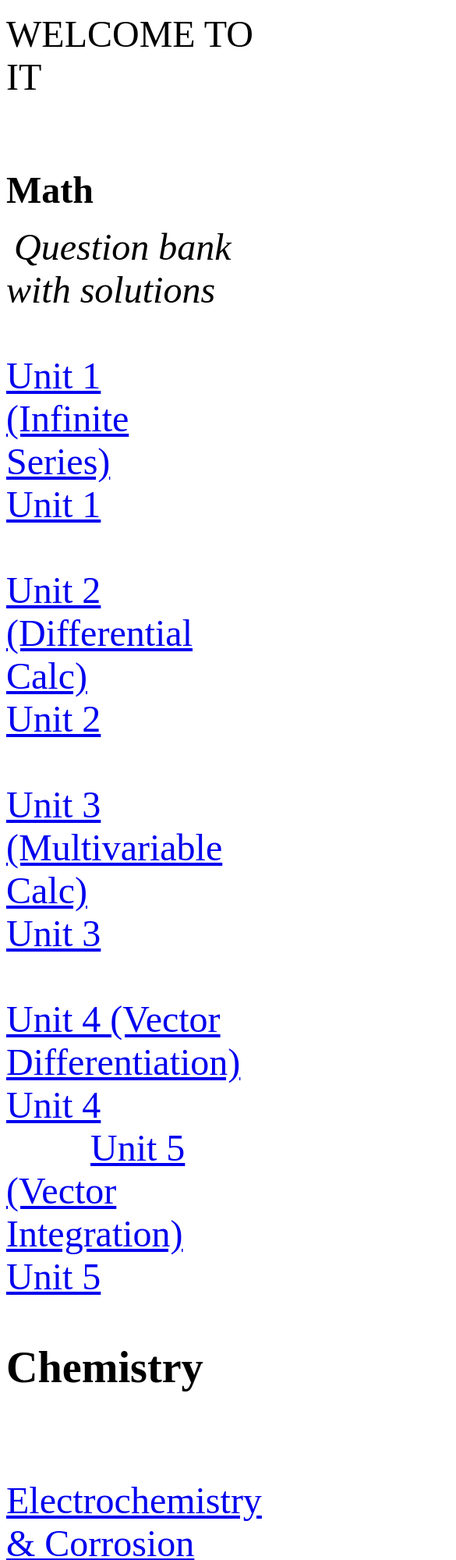
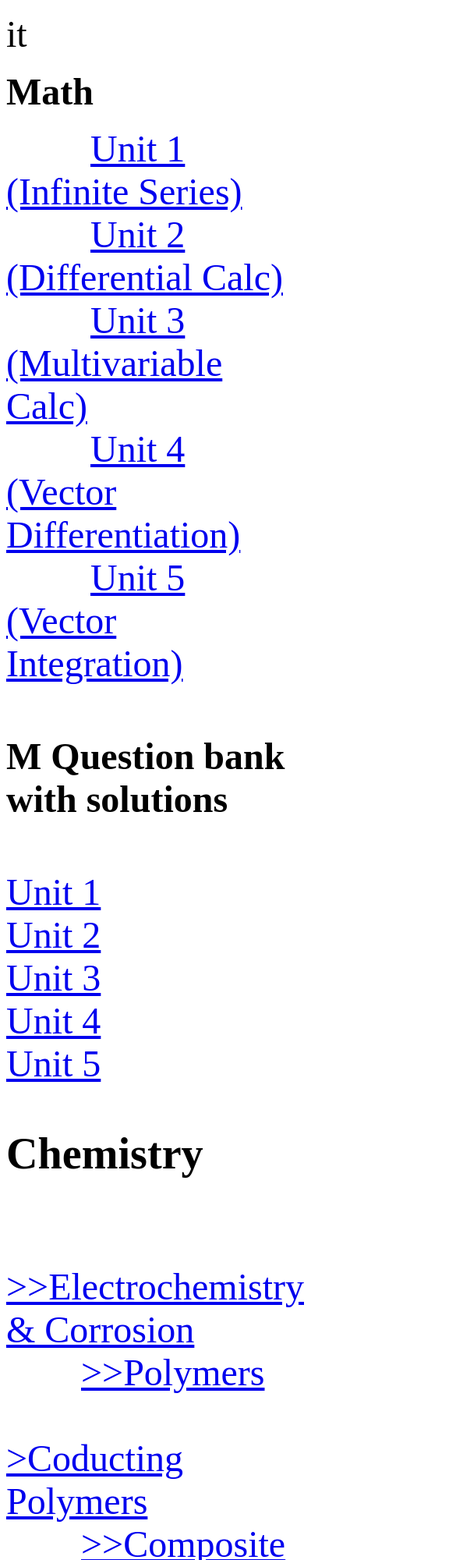
Before and after one commit to spambug/mvsrlib, a plain HTML site: page it.html in a window 390 px wide. Shown: the top 2000 px of the page at 78% size, 585 px wide, since content can reach past the window. Drawn offline with Linux system fonts and the light colour scheme.

Commit message:
phone alignment
last update was having a wrong alignment of the site in mobile so changed to this

```diff
--- a/it.html
+++ b/it.html
@@ -1,47 +1,35 @@
 <!DOCTYPE html>
 <html>
 <body>
-
+  <meta name="viewport" content="width=device-width, initial-scale=1">
 
 <p><font face = "Aeriel" size = "+5" color = "#000000">
-           WELCOME TO IT<br>
-           <br>
-           <h3 style="display:inline-block;margin-right:750px;">Math</h3>
-           <a  style="font-style:italic;margin-left:10px;">Question bank with solutions</a><br>
 
-
-           &ensp;&ensp;&ensp;<a href="https://drive.google.com/file/d/1IoVxhAmotWfBHDMJ4U6cJzZJaMOgIKNw/view?usp=sharing"
-           style="display:inline-block;margin-right:600px;">Unit 1 (Infinite Series)</a>
-           <a href="https://drive.google.com/file/d/1IoVxhAmotWfBHDMJ4U6cJzZJaMOgIKNw/view?usp=sharing" >Unit 1</a> <br>
-
-
-            &ensp; &ensp; &ensp;  <a  href="https://drive.google.com/file/d/1_J_LRdBRP8vSkeVXeQ1SYc3MTNOWaqRe/view?usp=sharing"
-            style="display:inline-block;margin-right:510px;">Unit 2 (Differential Calc)</a>
-            <a href="https://drive.google.com/file/d/14zkhGvbor0dVlreiM4fGXH2RVEbBWHgu/view?usp=share_link" > Unit 2</a><br>
-
-            &ensp; &ensp; &ensp;  <a  href="https://drive.google.com/file/d/1uqvk2tx5_SMbPgLq1XuwzeLSAPzpvyXe/view?usp=sharing"
-            style="display:inline-block;margin-right:470px;">Unit 3 (Multivariable Calc)</a>
-            <a href="https://drive.google.com/file/d/1CK18ODr4HczNqnwe8WGrwws_84TbeSZ9/view?usp=share_link" >Unit 3</a><br>
-
-
-            &ensp; &ensp; &ensp;  <a  href="https://drive.google.com/file/d/13o0rYUPxJ4wd-tA0qd_An8M1FX81QXa9/view?usp=share_link"
-            style="display:inline-block;margin-right:410px;">Unit 4 (Vector Differentiation)</a>
-            <a href="https://drive.google.com/file/d/1np_XEuxq51Vpdpp81gq-l4k_6eqkga_k/view?usp=share_link" > Unit 4</a><br>
+            it
+           <h3 >Math</h3>
 
 
 
-            &ensp; &ensp; &ensp;  <a  href="https://drive.google.com/file/d/1gqVVGADeGT1PfReyNr76zkZs2EOVh0sx/view?usp=share_link"
-            style="display:line-block;margin-right:485px;">Unit 5 (Vector Integration)</a>
+           &ensp; &ensp; &ensp;  <a href="https://drive.google.com/file/d/1IoVxhAmotWfBHDMJ4U6cJzZJaMOgIKNw/view?usp=sharing" >Unit 1 (Infinite Series)</a> <br>
+           &ensp; &ensp; &ensp;  <a  href="https://drive.google.com/file/d/1_J_LRdBRP8vSkeVXeQ1SYc3MTNOWaqRe/view?usp=sharing">Unit 2 (Differential Calc)</a> <br>
+           &ensp; &ensp; &ensp;  <a  href="https://drive.google.com/file/d/1uqvk2tx5_SMbPgLq1XuwzeLSAPzpvyXe/view?usp=sharing">Unit 3 (Multivariable Calc)</a> <br>
+           &ensp; &ensp; &ensp;  <a  href="https://drive.google.com/file/d/13o0rYUPxJ4wd-tA0qd_An8M1FX81QXa9/view?usp=share_link">Unit 4 (Vector Differentiation)</a><br>
+           &ensp; &ensp; &ensp;  <a  href="https://drive.google.com/file/d/1gqVVGADeGT1PfReyNr76zkZs2EOVh0sx/view?usp=share_link">Unit 5 (Vector Integration)</a> <br>
+
+
+            <h4>M Question bank with solutions</h4>
+            <a href="https://drive.google.com/file/d/1IoVxhAmotWfBHDMJ4U6cJzZJaMOgIKNw/view?usp=sharing" >Unit 1</a> <br>
+            <a href="https://drive.google.com/file/d/14zkhGvbor0dVlreiM4fGXH2RVEbBWHgu/view?usp=share_link" > Unit 2</a><br>
+            <a href="https://drive.google.com/file/d/1CK18ODr4HczNqnwe8WGrwws_84TbeSZ9/view?usp=share_link" >Unit 3</a><br>
+            <a href="https://drive.google.com/file/d/1np_XEuxq51Vpdpp81gq-l4k_6eqkga_k/view?usp=share_link" > Unit 4</a><br>
             <a href="https://drive.google.com/file/d/18hfQXJflSAZFeKLQwwqFwt5vgEC0sUW_/view?usp=share_link" >Unit 5</a>
-            <br>
-
 
 
             <h3> Chemistry </h3>
-            &ensp; &ensp; &ensp;<a  href="https://drive.google.com/file/d/1ICy5akGjPJ6WnnBBpBD7iL-TUkbY0sTt/view?usp=share_link">Electrochemistry & Corrosion</a> <br>
-            &ensp; &ensp; &ensp;<a  href="https://drive.google.com/file/d/1GYVMm0Dt94nlsZ0V23lDrBqnrC6s3IjP/view?usp=share_link">Polymers</a> <br>
-          &ensp; &ensp;  &ensp; &ensp; &ensp;<a  href="https://drive.google.com/file/d/1RoIKD6Je72vJJNv-nsGXmCmjTKMZE9R6/view?usp=sharing">Coducting Polymers</a> <br>
-            &ensp; &ensp; &ensp;<a  href="https://drive.google.com/file/d/1SE9DSLXDH4FwXzTHZyKK2NgxEfXUoSvF/view?usp=share_link">Composite Materials</a> <br>
+            &ensp; &ensp; &ensp;<a  href="https://drive.google.com/file/d/1ICy5akGjPJ6WnnBBpBD7iL-TUkbY0sTt/view?usp=share_link">>>Electrochemistry & Corrosion</a> <br>
+            &ensp; &ensp; &ensp;<a  href="https://drive.google.com/file/d/1GYVMm0Dt94nlsZ0V23lDrBqnrC6s3IjP/view?usp=share_link">>>Polymers</a> <br>
+            &ensp; &ensp;  &ensp; &ensp; &ensp;<a  href="https://drive.google.com/file/d/1RoIKD6Je72vJJNv-nsGXmCmjTKMZE9R6/view?usp=sharing">>Coducting Polymers</a> <br>
+            &ensp; &ensp; &ensp;<a  href="https://drive.google.com/file/d/1SE9DSLXDH4FwXzTHZyKK2NgxEfXUoSvF/view?usp=share_link">>>Composite Materials</a> <br>
 
 
 
```
